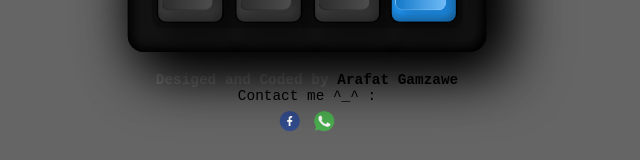
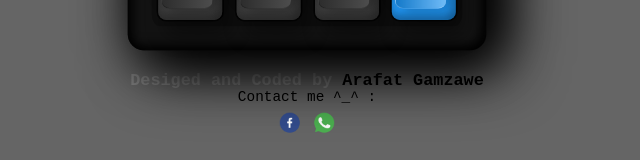
Before and after one commit to ArafatQz/musical-invention-calculator, a React (Create React App) app: page / in a window 1280 px wide. Shown: the part 573-733 px from the top of the page, without its empty margins (333-973 px from the left). Built offline with nearby package versions, Linux system fonts and the light colour scheme.

Commit message:
Update App.js

```diff
--- a/src/App.js
+++ b/src/App.js
@@ -9,7 +9,7 @@ function App() {
       <Calculator />
 
       <div className='footer'>
-      <div className="me"><b>Desiged and Coded by <a className="link" href="https://www.freecodecamp.org/Arafat_Gz">Arafat Gamzawe</a></b></div>
+      <div className="me"><h3><b>Desiged and Coded by <a className="link" href="https://www.freecodecamp.org/Arafat_Gz">Arafat Gamzawe</a></b></h3></div>
 
         <div>
           <p>Contact me ^_^ :</p>
```
